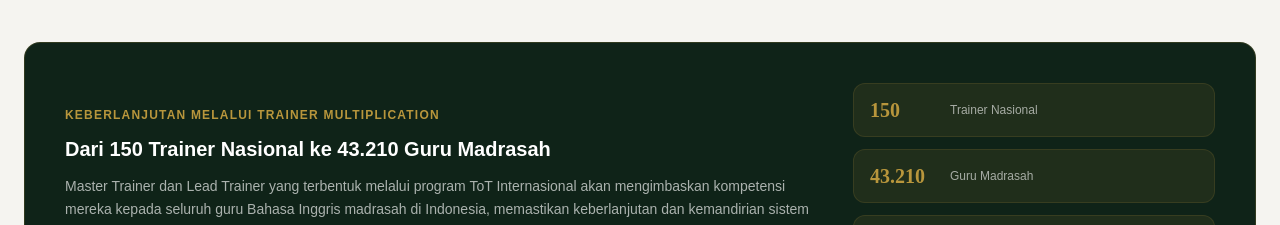
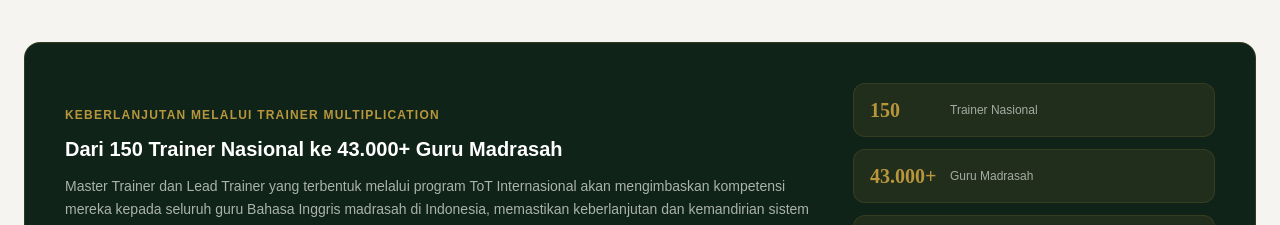
Before and after one commit to alphaajansyah/sbi_website_sandbox2_upt_ptkin, a Next.js app: page /home in a window 1280 px wide. Shown: the part 9000-9225 px from the top of the page. Built offline with nearby package versions, Linux system fonts and the light colour scheme.

Commit message:
Manual code change

```diff
--- a/src/app/home/components/InternationalToTSection.tsx
+++ b/src/app/home/components/InternationalToTSection.tsx
@@ -182,7 +182,7 @@ export default function InternationalToTSection() {
                 Keberlanjutan melalui Trainer Multiplication
               </p>
               <h3 className="text-xl font-bold text-white mb-3">
-                Dari 150 Trainer Nasional ke 43.210 Guru Madrasah
+                Dari 150 Trainer Nasional ke 43.000+ Guru Madrasah
               </h3>
               <p className="text-sm leading-relaxed" style={{ color: 'rgba(255,255,255,0.65)' }}>
                 Master Trainer dan Lead Trainer yang terbentuk melalui program ToT Internasional akan mengimbaskan kompetensi mereka kepada seluruh guru Bahasa Inggris madrasah di Indonesia, memastikan keberlanjutan dan kemandirian sistem pengembangan guru nasional.
@@ -191,7 +191,7 @@ export default function InternationalToTSection() {
             <div className="flex flex-col gap-3">
               {[
                 { num: '150', label: 'Trainer Nasional' },
-                { num: '43.210', label: 'Guru Madrasah' },
+                { num: '43.000+', label: 'Guru Madrasah' },
                 { num: '∞', label: 'Keberlanjutan Sistem' },
               ]?.map((stat, i) => (
                 <div
```
